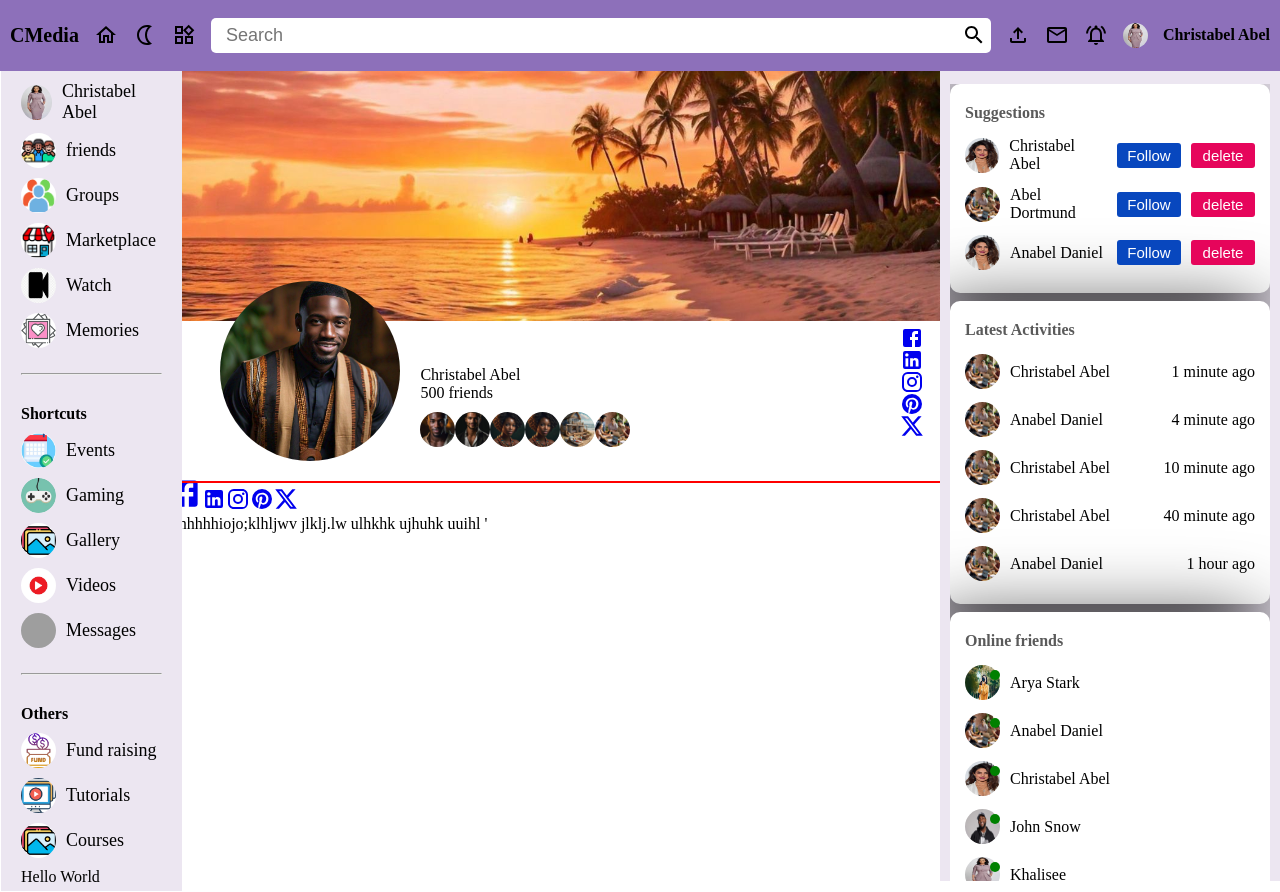
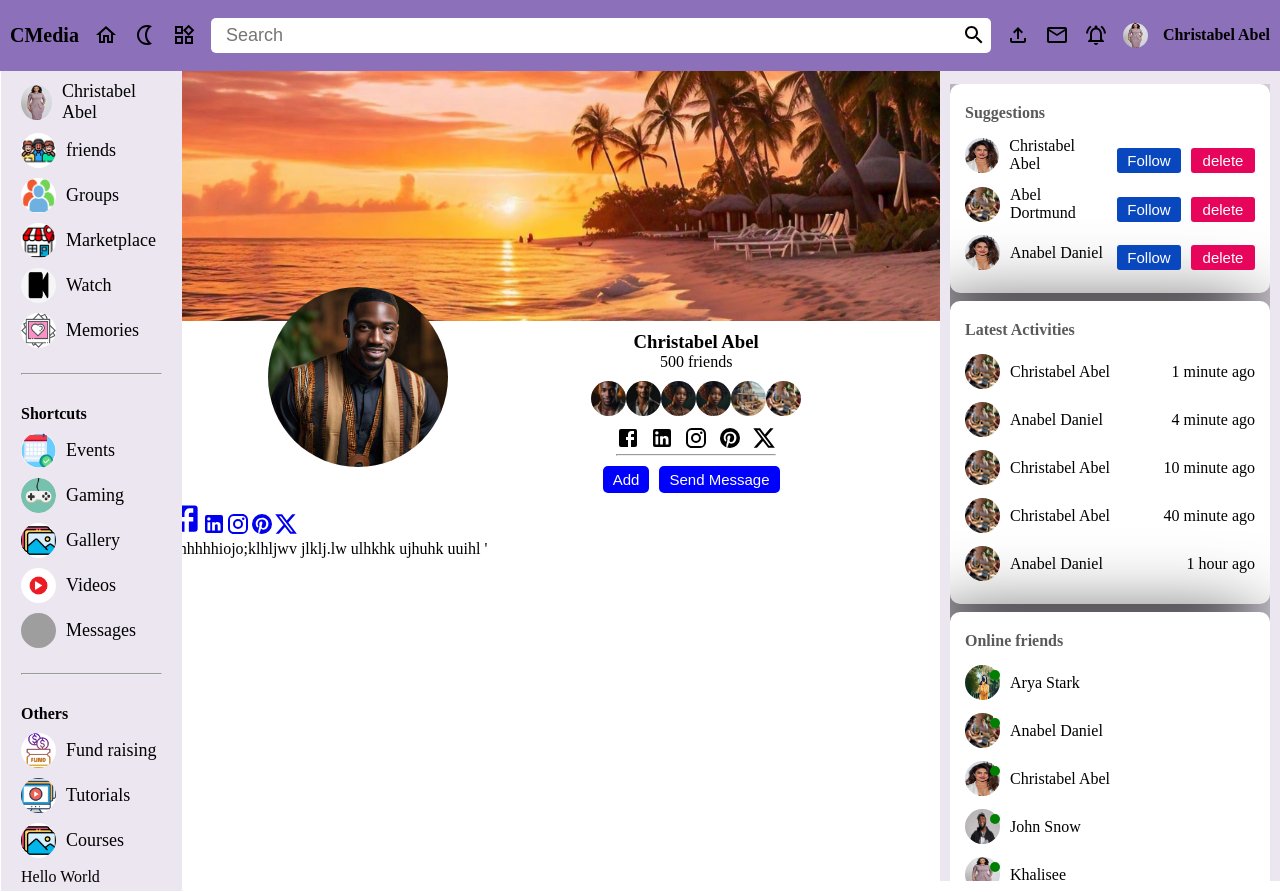
Before and after one commit to Chinweike99/Mini-React-Projects, a React (Create React App) app in the folder 0.5chat_app/: page /profile/1 in a window 1280 px wide. Before the commit the page ends 800 px from the top, so only its background shows below. Built offline with nearby package versions, Linux system fonts and the light colour scheme; sample sign-in values are in the browser's storage; grey boxes are pictures that could not be loaded.

Commit message:
Profile page

```diff
--- a/0.5chat_app/src/App.js
+++ b/0.5chat_app/src/App.js
@@ -41,7 +41,7 @@ function App() {
       path: "/", element: (<ProtectedRoute><Layout /></ProtectedRoute> ),
       children: [
         { path: "/", element: <Home backColor={backColor} setBackColor={setBackColor}/> },
-        { path: "/profile/:id",  element: <Profile /> }
+        { path: "/profile/:id",  element: <Profile backColor={backColor} setBackColor={setBackColor}/> }
       ]
     },
     { path: "/register", element: <Loggin/> }
--- a/0.5chat_app/src/Pages/Profile/Profile.jsx
+++ b/0.5chat_app/src/Pages/Profile/Profile.jsx
@@ -5,14 +5,14 @@ import LinkedInIcon from '@mui/icons-material/LinkedIn';
 import InstagramIcon from '@mui/icons-material/Instagram';
 import PinterestIcon from '@mui/icons-material/Pinterest';
 import XIcon from '@mui/icons-material/X';
-import PlaceIcon from '@mui/icons-material/Place';
-import LanguageIcon from '@mui/icons-material/Language';
-import AlternateEmailIcon from '@mui/icons-material/AlternateEmail';
-import MoreVertIcon from '@mui/icons-material/MoreVert';
+// import PlaceIcon from '@mui/icons-material/Place';
+// import LanguageIcon from '@mui/icons-material/Language';
+// import AlternateEmailIcon from '@mui/icons-material/AlternateEmail';
+// import MoreVertIcon from '@mui/icons-material/MoreVert';
 
-export const Profile = () => {
+export const Profile = ({backColor}) => {
   return (
-    <div className="profile">
+    <div className="profile" style={{color: backColor? "black" : "#fff"}}>
       <div className="mainprofileContnent">
         <div className="backimages">
           <div className="backgroundImages">
@@ -24,8 +24,9 @@ export const Profile = () => {
               <div className="mainProfile">
                 <img src={assets.man1} alt="" className="profile" />
                 <div className="aboutImg">
-                  <p>Christabel Abel</p>
+                  <h3>Christabel Abel</h3>
                   <span>500 friends</span>
+                  <div className="group">
                     <div className="friendsImg">
                       <img src={assets.man2} alt="" />
                       <img src={assets.man3} alt="" />
@@ -34,16 +35,31 @@ export const Profile = () => {
                       <img src={assets.familyHouse} alt="" />
                       <img src={assets.image1} alt="" />
                     </div>
+                    <div  className="groupSocial">
+                      <div className="social">
+                        <a href="http://faceebook.com"><FacebookIcon  style={{color: backColor? "black" : "#fff"}}/></a>
+                        <a href="http://linkedIn.com"><LinkedInIcon style={{color: backColor? "black" : "#fff"}}/></a>
+                        <a href="http://instagram.com"><InstagramIcon style={{color: backColor? "black" : "#fff"}}/></a>
+                        <a href="http://pintrest.com"><PinterestIcon style={{color: backColor? "black" : "#fff"}}/></a>
+                        <a href="http://twitter.com"><XIcon style={{color: backColor? "black" : "#fff"}}/></a>
+                      </div>
+                      <hr />
+                    </div>
+                    <div>
+                      <button>Add</button>
+                      <button>Send Message</button>
+                    </div>
+                  </div>
                 </div>
               </div>
 
-              <div className="socials">
+              {/* <div className="socials">
                 <a href="http://faceebook.com"><FacebookIcon  /></a>
                 <a href="http://linkedIn.com"><LinkedInIcon /></a>
                 <a href="http://instagram.com"><InstagramIcon /></a>
                 <a href="http://pintrest.com"><PinterestIcon /></a>
                 <a href="http://twitter.com"><XIcon /></a>
-              </div>
+              </div> */}
             </div>
           </div>
 
--- a/0.5chat_app/src/Pages/Profile/Profile.scss
+++ b/0.5chat_app/src/Pages/Profile/Profile.scss
@@ -3,13 +3,15 @@
     margin-right: 26.2%;
     width: 70%;
     margin-bottom: 20px;
+    height: 100vh;
     // margin-top: 5px;
     // border: 1px solid red;
     // overflow: hidden;
     // position: relative;
 
     .mainprofileContnent{
-        margin-bottom: 20%;
+        margin-bottom: 15%;
+        background-color: red;
 
     .backimages{
         position: relative;
@@ -29,7 +31,8 @@
             position: absolute;
             width: 100%;
             top: 210px;
-            border-bottom: 2px solid red;
+            // border-bottom: 2px solid red;
+            padding-bottom: 15px;
             // background-color: grey;
             // margin: 0 5%;
 
@@ -49,19 +52,29 @@
                 .mainProfile{
                     display: flex;
                     align-items: center;
+                    width: 100%;
 
                     .aboutImg{
                         margin-left: 20px;
                         flex: 1;
-                        width: 80%;
+                        margin-right: 20px;
+                        width: 100%;
+                        padding: 0 5px;
 
-                        p{
+                        h3{
                             margin-top: 50px;
                         }
 
+                        .group{
+                            display: flex;
+                            align-items: center;
+                            justify-content: space-between;
+                            width: 100%;
+                            flex-wrap: wrap;
+
                             .friendsImg{
                                 display: flex;
-                            flex: 1;
+                                // flex: 1;
                                 margin-top: 10px;
 
 
@@ -72,19 +85,35 @@
                                     object-fit: cover;
                                 }
                             }
+                            .groupSocial{
+                                padding-top: 10px;
+
+                                .social{
+                                    display: flex;
+                                    gap: 10px;
+                                }
+
+                                hr{
+                                    margin-top: 0;
                                 }
                             }
 
-                .socials{
-                    display: flex;
-                    align-items: center;
-                    flex-direction: column;
-                    margin-right: 20px;
+                            button{
+                                background: blue;
+                                padding: 5px 10px;
+                                color: #fff;
+                                font-size: 15px;
+                                border: none;
+                                margin-right: 10px;
+                                border-radius: 5px;
+                                cursor: pointer;
+                            }
 
-                    a{
-                        height: 22px;
+                        }
+
                     }
                 }
+
             }
         }
 
@@ -95,6 +124,17 @@
 }
 
 @media (max-width: 900px){
+    .mainprofileContnent{
+        margin-bottom: 50%;
+    }
+    .backgroundImages{
+        max-height: 180px;
+        margin-bottom: 330px;
+    }
+    .profileContainer{
+        margin-top: -80px;
+    }
+
     .images .mainProfile{
         display: flex;
         flex-direction: column;
@@ -102,7 +142,58 @@
         justify-content: center;
         gap: 0;
     }
+    .images .mainProfile img{
+        margin-bottom: 15px;
+        margin-left: 0px;
+    }
     .images .mainProfile .aboutImg{
         margin-top: -50px;
     }
+
+    button{
+        margin-top: 10px;
     }
+
+    .group{
+        display: flex;
+        align-items: center;
+        flex-direction: column;
+    }
+
+    .aboutImg{
+        display: flex;
+        flex-direction: column;
+        align-items: center;
+    }
+
+}
+
+
+
+
+@media (min-width: 900px) and (max-width: 1700px){
+    .backgroundImages{
+        margin-bottom: 180px;
+    }
+    button{
+        margin-top: 10px;
+    }
+    .aboutImg{
+        display: flex;
+        flex-direction: column;
+        // align-items: center;
+    }
+
+}
+@media (min-width: 900px) and (max-width: 1500px){
+    .group{
+        display: flex;
+        flex-direction: column;
+        align-items: center;
+    }
+    .aboutImg{
+        display: flex;
+        flex-direction: column;
+        align-items: center;
+    }
+}
```
Lines whose indentation alone changed are shown as unchanged.
